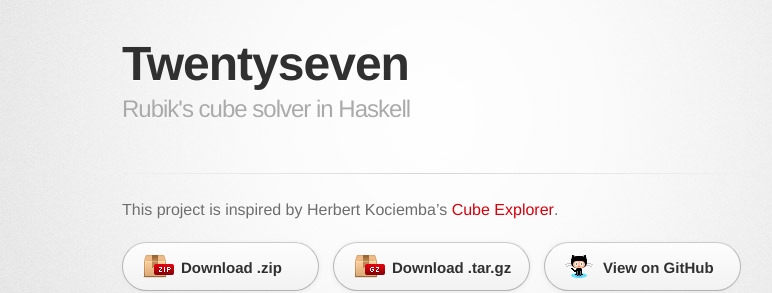
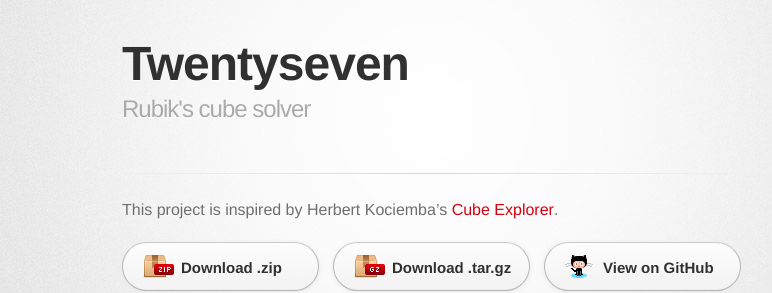
Before and after one commit to Lysxia/twentyseven, a Jekyll site: the page built from index.md, in a window 1280 px wide. Shown: the top 293 px of the page, without its empty margins (208-980 px from the left). Built offline with Jekyll 4.4.1, drawn with Linux system fonts in a browser that asks for light colours; some web fonts are replaced.

Commit message:
Simplify subtitle

```diff
--- a/_layouts/default.html
+++ b/_layouts/default.html
@@ -18,7 +18,7 @@
       <div class="inner">
         <header>
           <h1>Twentyseven</h1>
-          <h2>Rubik&#39;s cube solver in Haskell</h2>
+          <h2>Rubik&#39;s cube solver</h2>
         </header>
         <hr>
         {{ content }}
```
